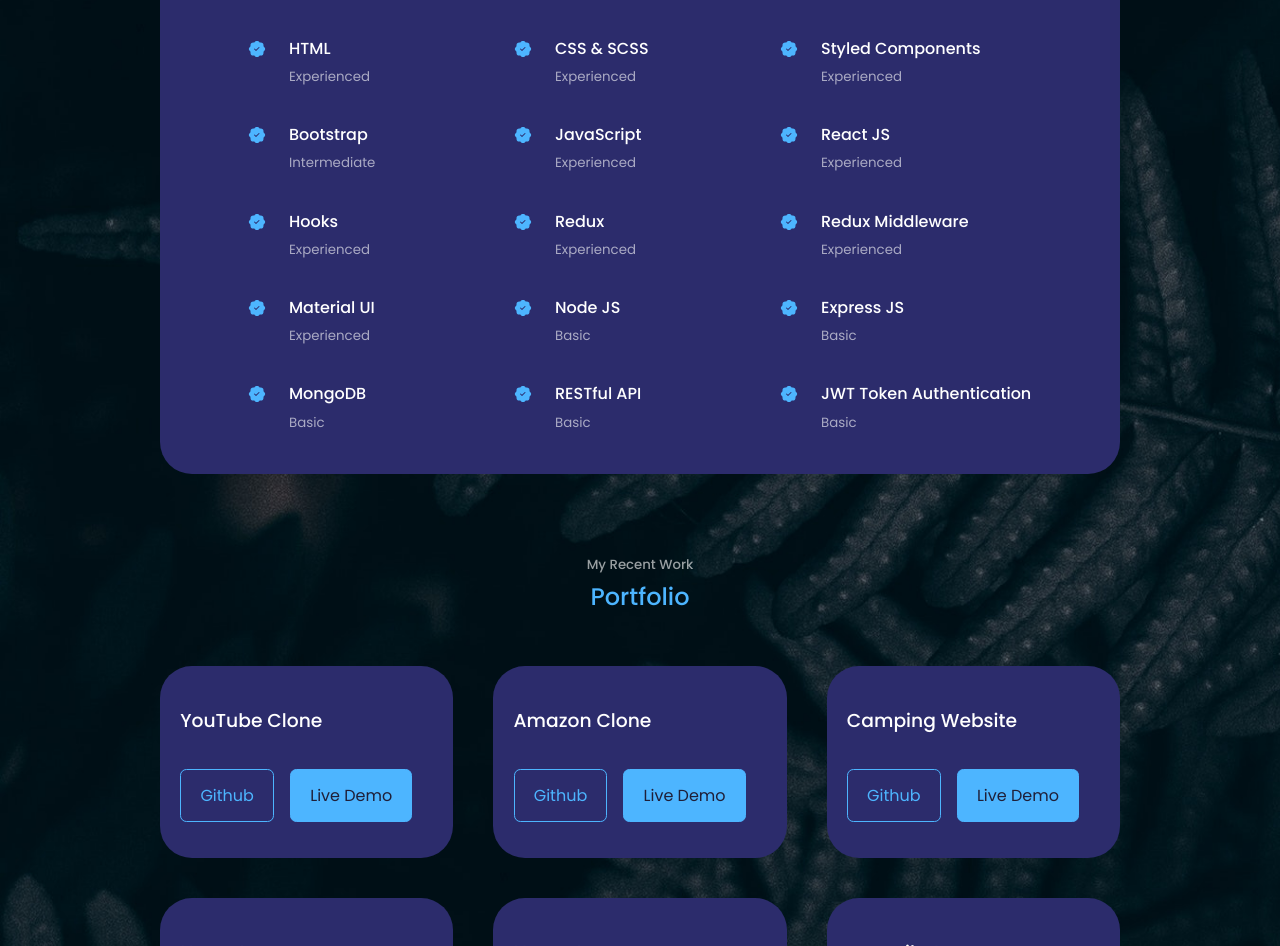
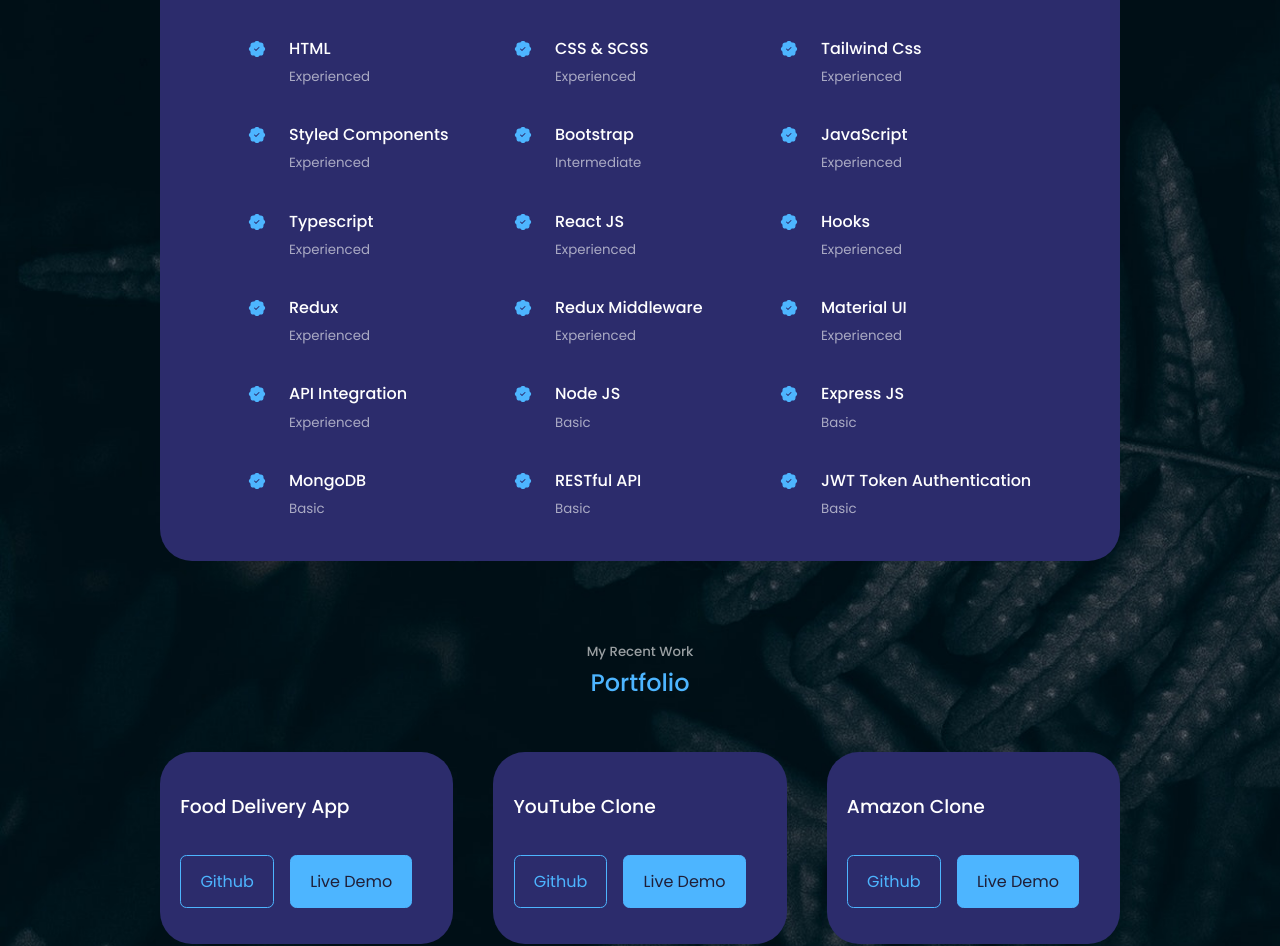
Before and after one commit to kushalnigam0604/My_Portfolio, a React (Create React App) app: page / in a window 1280 px wide. Shown: the part 1446-2392 px from the top of the page. Built offline with nearby package versions, Linux system fonts and the light colour scheme.

Commit message:
Add Project

```diff
--- a/src/Components/Experience/Experience.js
+++ b/src/Components/Experience/Experience.js
@@ -28,6 +28,13 @@ const Experience = () => {
             <article className="experience__details">
               <BsPatchCheckFill className="experience__details-icon" />
               <div>
+                <h4>Tailwind Css</h4>
+                <small className="text-light">Experienced</small>
+              </div>
+            </article>
+            <article className="experience__details">
+              <BsPatchCheckFill className="experience__details-icon" />
+              <div>
                 <h4>Styled Components</h4>
                 <small className="text-light">Experienced</small>
               </div>
@@ -43,6 +50,13 @@ const Experience = () => {
               <BsPatchCheckFill className="experience__details-icon" />
               <div>
                 <h4>JavaScript</h4>
+                <small className="text-light">Experienced</small>
+              </div>
+            </article>
+            <article className="experience__details">
+              <BsPatchCheckFill className="experience__details-icon" />
+              <div>
+                <h4>Typescript</h4>
                 <small className="text-light">Experienced</small>
               </div>
             </article>
@@ -78,6 +92,13 @@ const Experience = () => {
               <BsPatchCheckFill className="experience__details-icon" />
               <div>
                 <h4>Material UI</h4>
+                <small className="text-light">Experienced</small>
+              </div>
+            </article>
+            <article className="experience__details">
+              <BsPatchCheckFill className="experience__details-icon" />
+              <div>
+                <h4>API Integration</h4>
                 <small className="text-light">Experienced</small>
               </div>
             </article>
--- a/src/Components/Portfolio/Portfolio.js
+++ b/src/Components/Portfolio/Portfolio.js
@@ -4,48 +4,54 @@ import "./Portfolio.css";
 const data = [
   {
     id: 1,
+    title: "Food Delivery App",
+    github: "https://github.com/kushalnigam0604/Food_Delivery_App",
+    demo: "https://food-delivery-app-kushal-nigam.netlify.app/",
+  },
+  {
+    id: 2,
     title: "YouTube Clone",
     github: "https://github.com/kushalnigam0604/Youtube_Clone_App",
     demo: "https://my-youtube-clone-001.netlify.app/",
   },
   {
-    id: 2,
+    id: 3,
     title: "Amazon Clone",
     github: "https://github.com/kushalnigam0604/Amazon_Clone",
     demo: "https://clone-fec1a.web.app/",
   },
   {
-    id: 3,
+    id: 4,
     title: "Camping Website",
     github: "https://github.com/kushalnigam0604/Camping_Web_App",
     demo: "https://camping-website.onrender.com/",
   },
   {
-    id: 4,
+    id: 5,
     title: "News App",
     github: "https://github.com/kushalnigam0604/News-App",
     demo: "https://indian-news-app.netlify.app/",
   },
   {
-    id: 5,
+    id: 6,
     title: "Notes App",
     github: "https://github.com/kushalnigam0604/Notes_App",
     demo: "https://kushalnigam0604.github.io/Notes_App/",
   },
   {
-    id: 6,
+    id: 7,
     title: "TextUtils App",
     github: "https://github.com/kushalnigam0604/TextUtils_App",
     demo: "https://textutility-app.netlify.app/",
   },
   {
-    id: 7,
+    id: 8,
     title: "Expense Tracker",
     github: "https://github.com/kushalnigam0604/ExpenseTracker",
     demo: "https://expense-tracker-com.netlify.app/",
   },
   {
-    id: 8,
+    id: 9,
     title: "Todo App",
     github: "https://github.com/kushalnigam0604/To_Do_App",
     demo: "https://to-do-app-xyz.netlify.app/",
```
